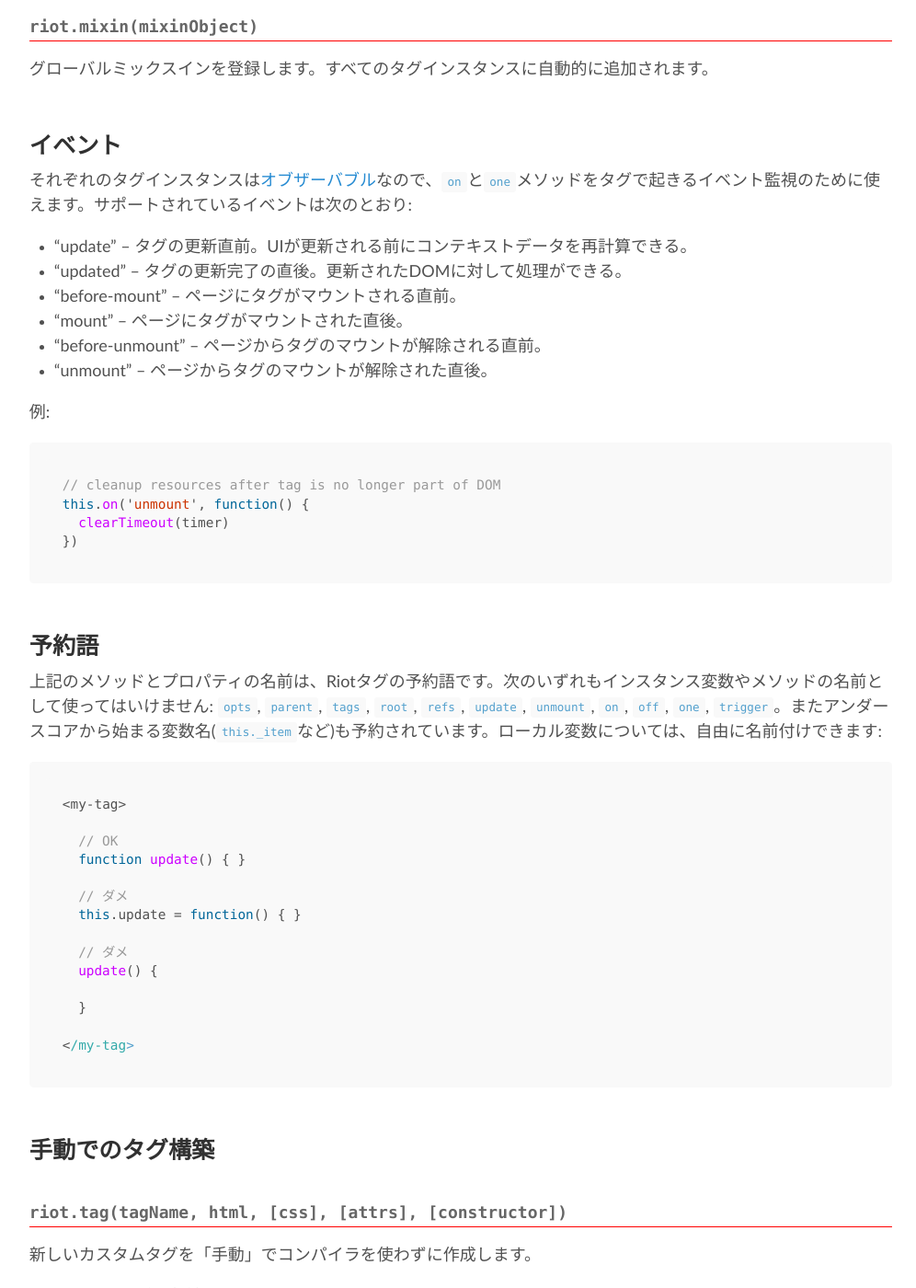
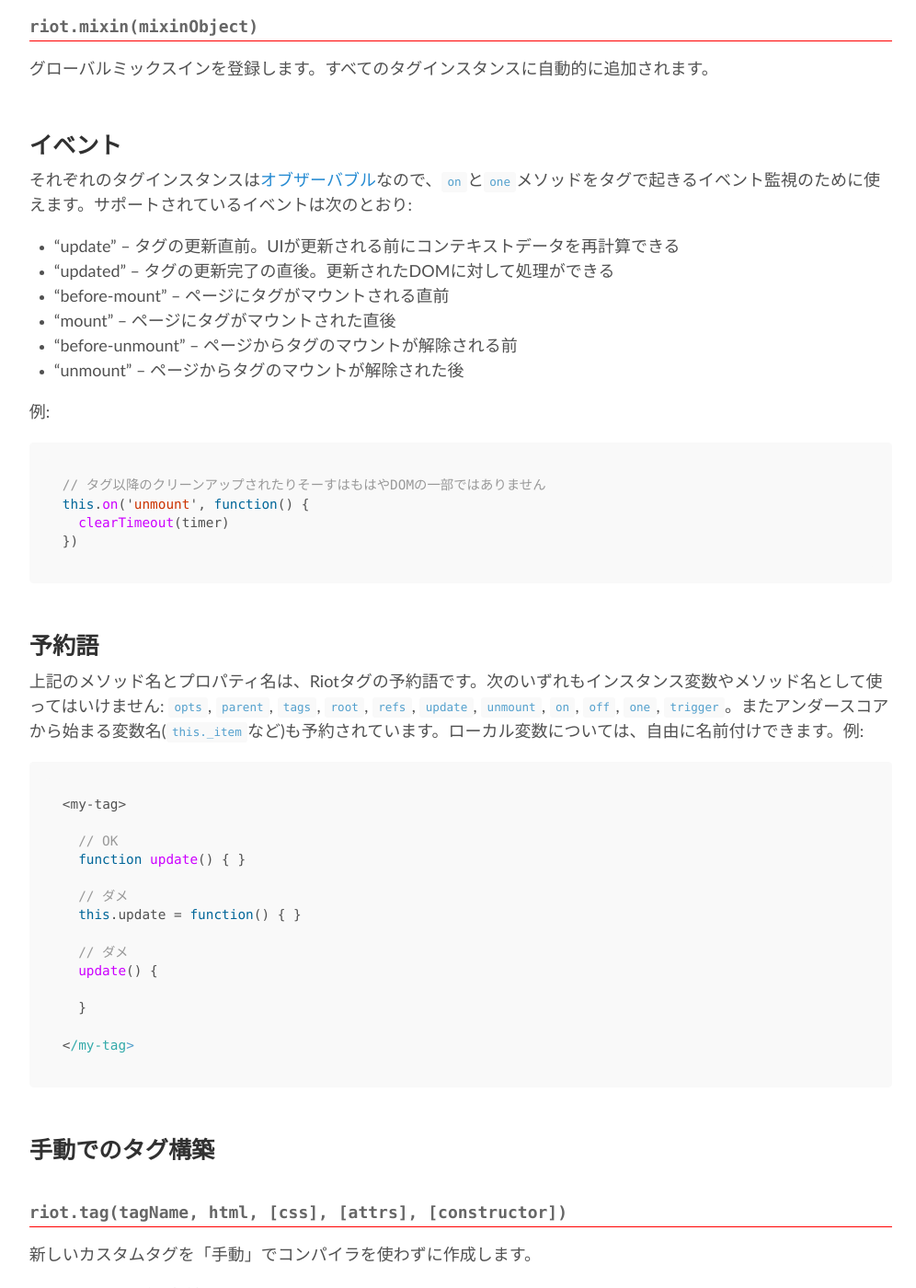
Before and after one commit to riot/riot.github.io, a Jekyll site: the page built from ja/api/index.md, in a window 1280 px wide and 1400 px high, scrolled down 13877 px. Shown: the whole window at 92% size, without its empty margins (139-1135 px from the left). Built offline with Jekyll 4.4.1, drawn with Linux system fonts in a browser that asks for light colours; nearby versions of some CDN libraries; some of the changed text lies outside the part shown.

Commit message:
WIP updated ja/api/index doc

````diff
--- a/ja/api/index.md
+++ b/ja/api/index.md
@@ -555,17 +555,17 @@
 それぞれのタグインスタンスは[オブザーバブル](#observable)なので、`on`と`one`メソッドをタグで起きるイベント監視のために使えます。サポートされているイベントは次のとおり:
 
 
-- "update" – タグの更新直前。UIが更新される前にコンテキストデータを再計算できる。
-- "updated" – タグの更新完了の直後。更新されたDOMに対して処理ができる。
-- "before-mount" – ページにタグがマウントされる直前。
-- "mount" – ページにタグがマウントされた直後。
-- "before-unmount" – ページからタグのマウントが解除される直前。
-- "unmount" – ページからタグのマウントが解除された直後。
+- "update" – タグの更新直前。UIが更新される前にコンテキストデータを再計算できる
+- "updated" – タグの更新完了の直後。更新されたDOMに対して処理ができる
+- "before-mount" – ページにタグがマウントされる直前
+- "mount" – ページにタグがマウントされた直後
+- "before-unmount" – ページからタグのマウントが解除される前
+- "unmount" – ページからタグのマウントが解除された後
 
 例:
 
 ``` js
-// cleanup resources after tag is no longer part of DOM
+// タグ以降のクリーンアップされたりそーすはもはやDOMの一部ではありません
 this.on('unmount', function() {
   clearTimeout(timer)
 })
@@ -573,7 +573,7 @@
 
 ## 予約語
 
-上記のメソッドとプロパティの名前は、Riotタグの予約語です。次のいずれもインスタンス変数やメソッドの名前として使ってはいけません: `opts`, `parent`, `tags`, `root`, `refs`, `update`, `unmount`, `on`, `off`, `one`, `trigger`。またアンダースコアから始まる変数名(`this._item`など)も予約されています。ローカル変数については、自由に名前付けできます:
+上記のメソッド名とプロパティ名は、Riotタグの予約語です。次のいずれもインスタンス変数やメソッド名として使ってはいけません: `opts`, `parent`, `tags`, `root`, `refs`, `update`, `unmount`, `on`, `off`, `one`, `trigger`。またアンダースコアから始まる変数名(```this._item```など)も予約されています。ローカル変数については、自由に名前付けできます。例:
 
 ``` javascript
 <my-tag>
@@ -602,8 +602,7 @@
 - `html` [テンプレート変数](/ja/guide/#テンプレート変数)を含むレイアウト
 - `css` タグのスタイル (省略可)
 - `attrs` タグの属性値 (省略可)
-- `constructor` タグのマウントやテンプレート変数が計算されるより前に呼ばれる、初期化関数
-
+- `constructor` タグの式が計算される前、およびタグがマウントされる前に呼ばれる初期化関数
 
 #### 例
 
@@ -632,14 +631,14 @@
 詳細と *制約* については、[タイマーのデモ](http://jsfiddle.net/gnumanth/h9kuozp5/)と[riot.tag](#タグのインスタンス)のAPIドキュメントを参照してください。
 
 
-<span class="tag red">警告</span> `riot.tag`を使うと、コンパイラの長所や次のような機能が使えなくなります:
+<span class="tag red">警告</span> `riot.tag`を使うことで、コンパイラの長所や以下のような機能が使えなくなります:
 
 1. 自己閉じタグ
-2. コーテーションなしのテンプレート変数: `attr={ val }`の代わりに、`attr="{ val }"`と書くこと
+2. コーテーションなしのテンプレート変数。`attr={ val }`の代わりに、`attr="{ val }"`と書くこと
 3. ES6のメソッドの省略記法
-4. `<img src={ src }>`は`<img riot-src={ src }>`と書かなくてはならない: 不正なサーバリクエストを防止するため
-5. `<input value={ val }>`は`<img riot-value={ val }>`と書かなくてはならない: IEの予期しない問題を避けるため
-6. `style="color: { color }"`は`riot-style="color: { color }"`のように書かなくてはならない: スタイル属性がIEでも動作するように
+4. 不正なサーバリクエストを防止するために、`<img src={ src }>`は`<img riot-src={ src }>`と書かなくてはならない
+5. IEの予期しない問題を避けるために、`<input value={ val }>`は`<img riot-value={ val }>`と書かなくてはならない
+6. スタイル属性式がIEでも動作するように、`style="color: { color }"`は`riot-style="color: { color }"`のように書かなくてはならない
 7. Scoped CSSのプリコンパイル
 
 次のように書くことで`<template>`や`<script>`タグの利点を生かすことはできます:
@@ -657,9 +656,46 @@
 </script>
 ```
 
+
+#### Tags without template
+
+<span class="tag red">&gt;=3.5.0</span>
+
+Riot 3.5からは、次のようなテンプレートを使用せずに"ラッパータグ"を作成することができます:
+
+``` js
+riot.tag('tag-name', false, function(opts) {
+  this.message = 'hi'
+})
+
+```
+
+この場合、いつでも`tag-name`という名前のタグをマウントします。Riotは手付かずのタグマークアップを解析し、そのタグに含まれている式だけをレンダリングします。
+
+```html
+<html>
+<body>
+  <tag-name>
+    <p>I want to say { message }</p>
+  </tag-name>
+</body>
+</html>
+```
+
+このテクニックは、サーバーサイドレンダリングされたテンプレートを強化するために使用されるでしょう。
+また、アプリケーションロジックを処理できるラッパータグと通信する、ロジックに依存しない子コンポーネントをラップするような新しいタグの構成パターンを作成することも可能になります。
+
+```html
+<form-validator>
+  <date-picker onchange={ updateDate } />
+  <color-picker onchange={ pickAColor } />
+  <errors-reporter if={ errors.length } errors={ errors }/>
+</form-validator>
+```
+
 ### riot.Tag(el, [opts])
 
-riot.Tagコンストラクタを使うと、`es6`クラス記法でタグを拡張して作成することが可能になります。
+riot.Tagコンストラクタを使うと、`es6`クラス記法でタグを作成・拡張することが可能になります。
 Riotタグを作るには、`riot.Tag`コンストラクタを拡張する必要があります:
 
 ```js
````
